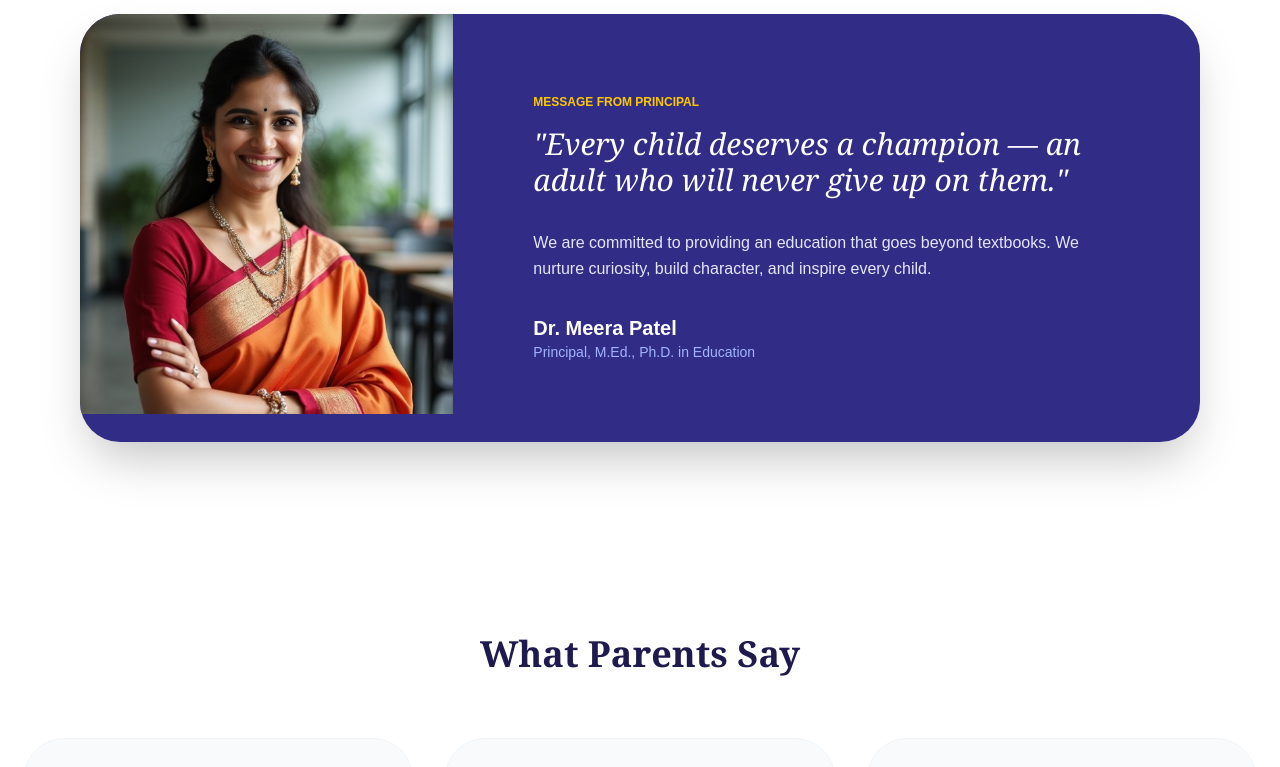
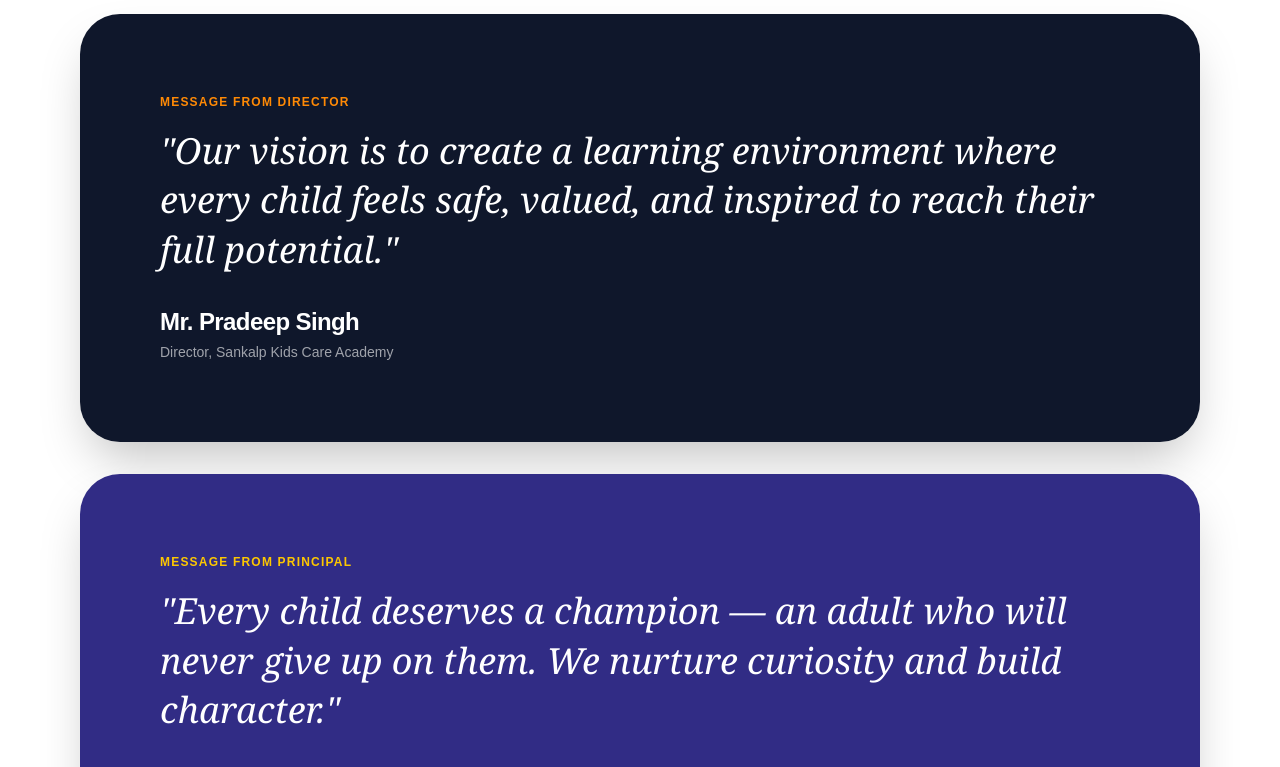
Before and after one commit to Shailavi04/SankalpKidsCareAcademy, a Next.js app: page / in a window 1280 px wide. Shown: the part 2680-3447 px from the top of the page. Built offline with nearby package versions, Linux system fonts and the light colour scheme.

Commit message:
Ignore env files

```diff
--- a/app/contact/page.tsx
+++ b/app/contact/page.tsx
@@ -16,7 +16,7 @@ export default function ContactPage() {
   const [openFaqIndex, setOpenFaqIndex] = useState<number | null>(null);
 
   const faqs = [
-    { q: "What is the admission process?", a: "Our process is simple: Online Enquiry > School Visit > Document Submission > Interaction > Admission Confirmation." },
+    { q: "What is the admission process?", a: "Our process is simple: Online Enquiry > School Visit > Document Submission > Interaction  > Admission Confirmation." },
     { q: "What are the school timings?", a: "Nursery & KG: 8:30 AM - 12:30 PM | Grade 1-8: 8:00 AM - 2:30 PM." },
     { q: "Do you provide transportation facility?", a: "Yes, we have a fleet of GPS-enabled buses covering a 15km radius around the campus." },
     { q: "What is the student-teacher ratio?", a: "We maintain a strict 20:1 ratio to ensure personalized attention for every child." },
--- a/components/Principal.tsx
+++ b/components/Principal.tsx
@@ -1,22 +1,48 @@
 "use client";
+import React from "react";
 
-export default function Principal() {
+export default function LeadershipMessages() {
+  const leaders = [
+    {
+      role: "Message from Director",
+      name: "Mr. Pradeep Singh",
+      title: "Director, Sankalp Kids Care Academy",
+      message: "Our vision is to create a learning environment where every child feels safe, valued, and inspired to reach their full potential.",
+      bgColor: "bg-slate-900",
+      accentColor: "text-orange-400"
+    },
+    {
+      role: "Message from Principal",
+      name: "Dr. Meera Patel",
+      title: "Principal, M.Ed., Ph.D. in Education",
+      message: "Every child deserves a champion — an adult who will never give up on them. We nurture curiosity and build character.",
+      bgColor: "bg-indigo-900",
+      accentColor: "text-yellow-400"
+    }
+  ];
+
   return (
-    <section className="py-24 container mx-auto px-6 lg:px-20">
-      <div className="bg-indigo-900 rounded-[40px] overflow-hidden flex flex-col md:flex-row shadow-2xl">
-        <div className="md:w-1/3 h-[400px]">
-          <img src="/images/principal.jpg" className="w-full h-full object-cover" alt="Principal" />
-        </div>
-        <div className="md:w-2/3 p-12 lg:p-20 text-white flex flex-col justify-center">
-          <span className="text-yellow-400 font-bold uppercase text-xs mb-4">Message from Principal</span>
-          <h3 className="text-3xl font-serif italic mb-8">"Every child deserves a champion — an adult who will never give up on them."</h3>
-          <p className="text-indigo-100 mb-8 leading-relaxed">We are committed to providing an education that goes beyond textbooks. We nurture curiosity, build character, and inspire every child.</p>
-          <div>
-            <p className="font-bold text-xl">Dr. Meera Patel</p>
-            <p className="text-indigo-300 text-sm">Principal, M.Ed., Ph.D. in Education</p>
+    <section className="py-24 container mx-auto px-6 lg:px-20 space-y-8">
+      {leaders.map((leader, index) => (
+        <div
+          key={index}
+          className={`${leader.bgColor} rounded-[40px] overflow-hidden shadow-2xl transition-transform duration-500 hover:scale-[1.01]`}
+        >
+          {/* Text Section - Full Width without Image */}
+          <div className="p-12 lg:p-20 text-white flex flex-col justify-center">
+            <span className={`${leader.accentColor} font-black uppercase text-xs tracking-widest mb-4`}>
+              {leader.role}
+            </span>
+            <h3 className="text-3xl md:text-4xl font-serif italic mb-8 leading-snug">
+              "{leader.message}"
+            </h3>
+            <div>
+              <p className="font-bold text-2xl tracking-tight">{leader.name}</p>
+              <p className="opacity-60 text-sm mt-1">{leader.title}</p>
+            </div>
           </div>
         </div>
-      </div>
+      ))}
     </section>
   );
 }
```
